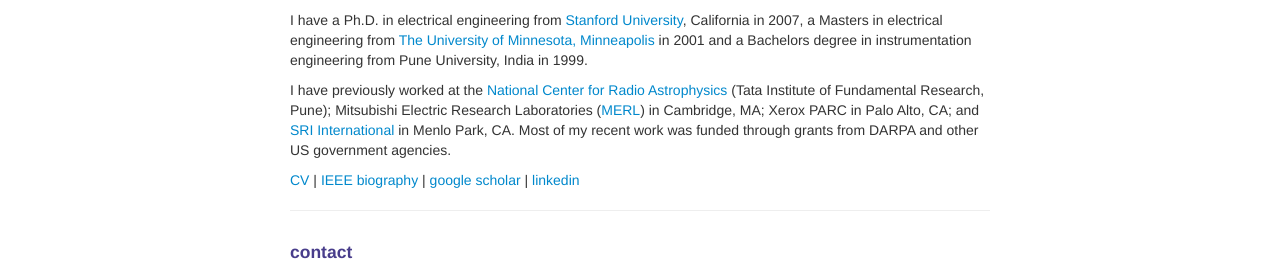
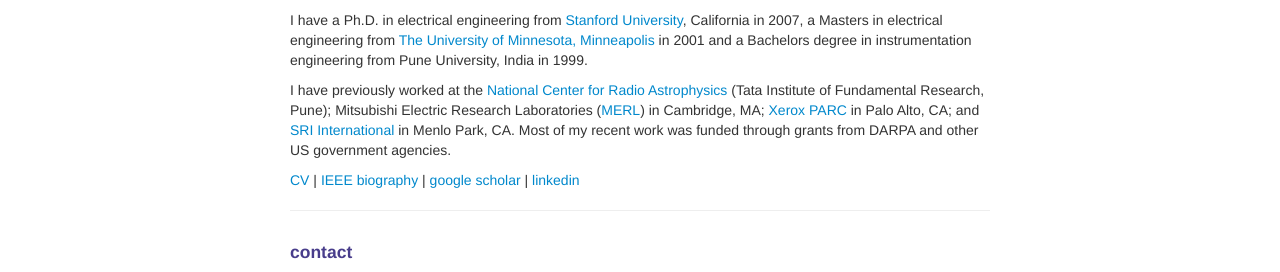
Before and after one commit to shantanudrane/shantanudrane.github.io, a Jekyll site: the page built from index.md, in a window 1280 px wide. Shown: the part 172-444 px from the top of the page. Built offline with Jekyll 4.4.1, drawn with Linux system fonts in a browser that asks for light colours; part of the change alters nothing that is shown.

```diff
--- a/index.md
+++ b/index.md
@@ -8,7 +8,7 @@ I conduct research in the areas of applied cryptography, privacy, machine learni
 
 I have a Ph.D. in electrical engineering from [Stanford University](https://www.stanford.edu), California in 2007, a Masters in electrical engineering from [The University of Minnesota, Minneapolis](https://www.umn.edu) in 2001 and a Bachelors degree in instrumentation engineering from Pune University, India in 1999.
 
-I have previously worked at the [National Center for Radio Astrophysics](https://www.ncra.tifr.res.in) (Tata Institute of Fundamental Research, Pune); Mitsubishi Electric Research Laboratories ([MERL](http://www.merl.com)) in Cambridge, MA; Xerox PARC in Palo Alto, CA; and [SRI International](https://www.sri.com) in Menlo Park, CA. Most of my recent work was funded through grants from DARPA and other US government agencies.
+I have previously worked at the [National Center for Radio Astrophysics](https://www.ncra.tifr.res.in) (Tata Institute of Fundamental Research, Pune); Mitsubishi Electric Research Laboratories ([MERL](http://www.merl.com)) in Cambridge, MA; [Xerox PARC](https://en.wikipedia.org/wiki/PARC_(company)) in Palo Alto, CA; and [SRI International](https://www.sri.com) in Menlo Park, CA. Most of my recent work was funded through grants from DARPA and other US government agencies.
 
 [CV](assets/docs/2022-03-Shantanu-Rane-Brief-CV.pdf) \| [IEEE biography](pages/ieeebio.md) \| [google scholar](https://scholar.google.com/citations?user=vE8fYtIAAAAJ&hl=en) \| [linkedin](https://www.linkedin.com/in/shantanu-rane-research/) <br/>
 
```
